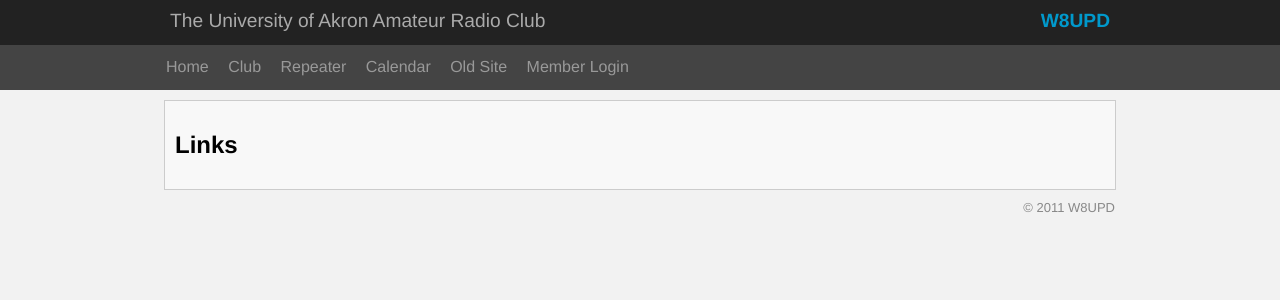
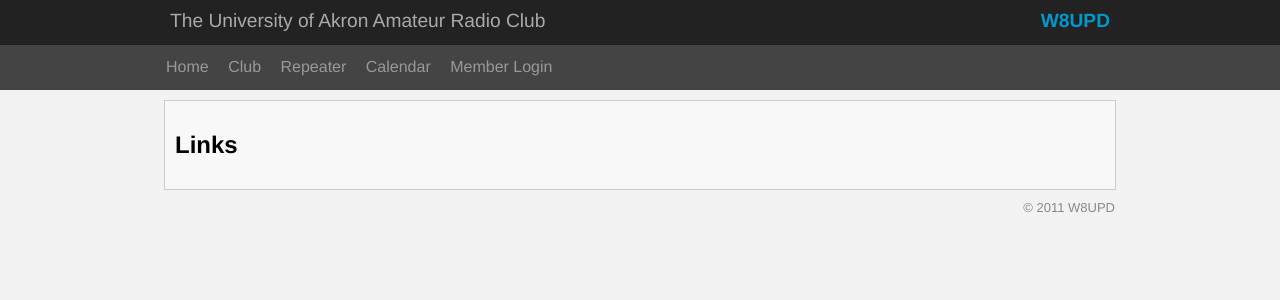
Before and after one commit to W8UPD/website, a Django app: template w8upd/templates/links.html in a window 1280 px wide. Shown: the top 300 px of the page. Run offline with Django 3.2, Linux system fonts and the light colour scheme; the template is opened without the code that fills it, so the values that code supplies are empty.

Commit message:
Let's get rid of the link to old....we'll leave it up as old.w.o for a bit, but let's nuke the link.

```diff
--- a/w8upd/templates/main.html
+++ b/w8upd/templates/main.html
@@ -44,7 +44,7 @@
                     <li><a href="/club-info/">Club</a></li>
                     <li><a href="/repeater/">Repeater</a></li>
                     <li><a href="/calendar/">Calendar</a></li>
-                    <li><a href="http://old.w8upd.org/">Old Site</a></li>
+                    {#<li><a href="http://old.w8upd.org/">Old Site</a></li>#}
                     {# <li><a href="/logbook/">Log Book</a></li> #}
                     {% if user.is_authenticated %}
                     <li><a href="/documentation/">Documentation</a></li>
```
